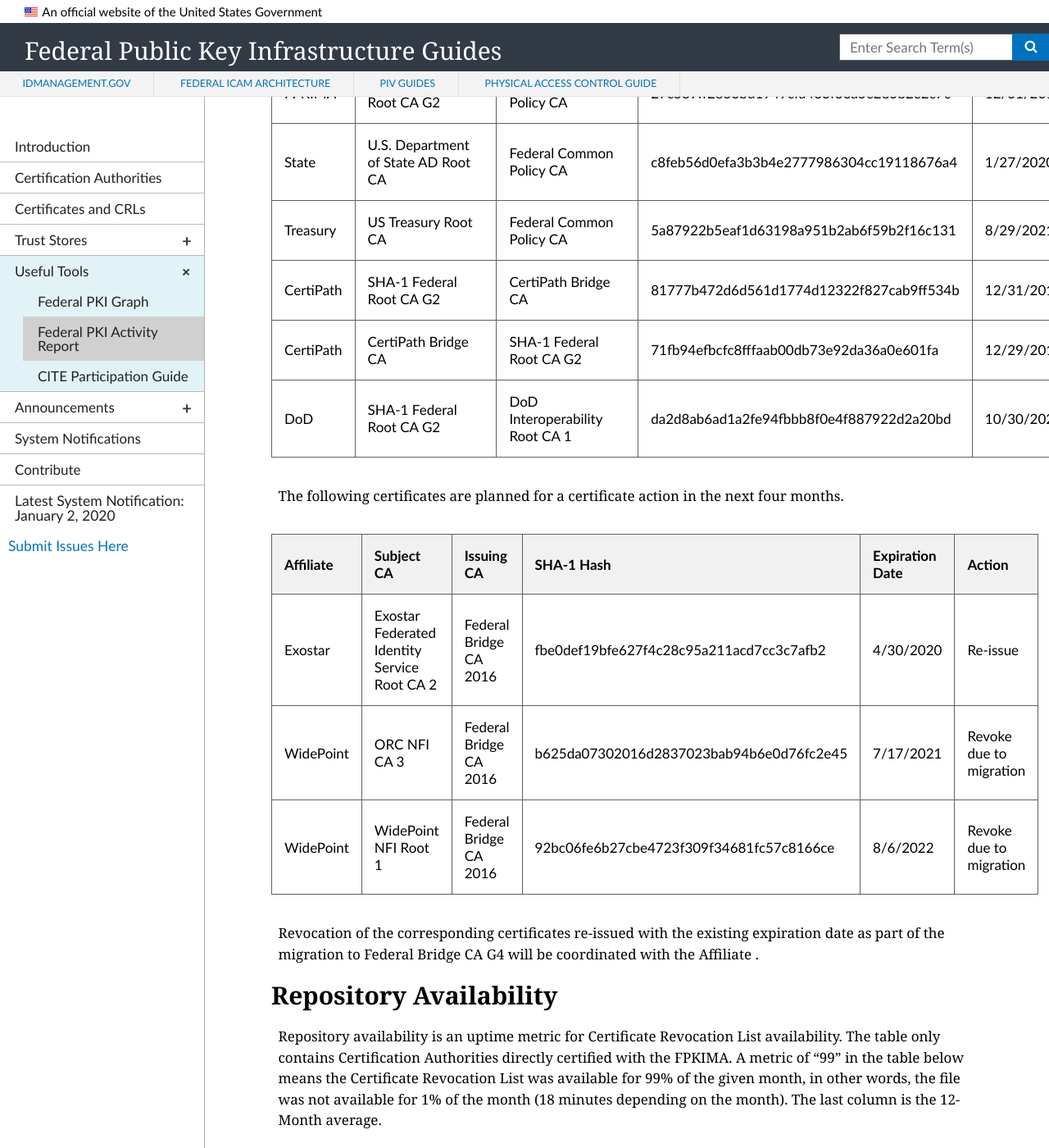
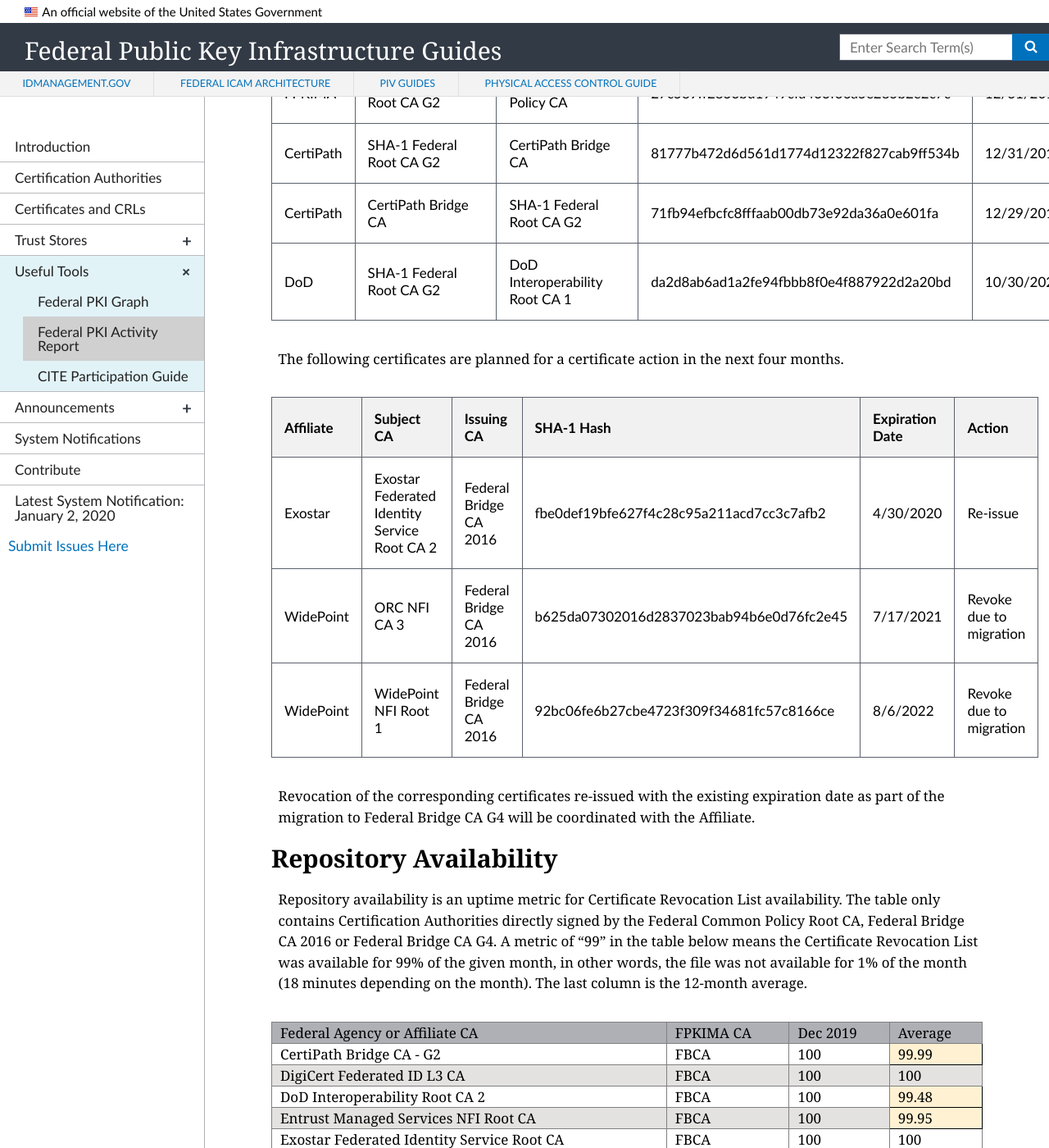
Before and after one commit to GSA/fpki-guides, a Jekyll site: the page built from _tools/03_fpki_activity_report.md, in a window 1280 px wide and 1400 px high, scrolled down 3645 px. Shown: the whole window at 82% size. Built offline with Jekyll 4.4.1, drawn with Linux system fonts in a browser that asks for light colours; nearby versions of some CDN libraries.

Commit message:
Updates for fpkiar
Do these updates make sense (removing Treasury and State from the removal table)?
I also suggest / made updates to the language under repository availability.

```diff
--- a/_tools/03_fpki_activity_report.md
+++ b/_tools/03_fpki_activity_report.md
@@ -55,8 +55,6 @@
 | USPTO	| USPTO_INTR_CA1	| Federal Bridge CA 2016	| 0704ea9633a45a9a39123bac28be01078c6bfd3a	| 12/15/2019 | Expired |
 | USPTO	| Federal Bridge CA 2016	| USPTO_INTR_CA1	| d8d860c11f216ad1fe07e15caf19b3083c83dbba	| 12/19/2019 | Expired |
 | FPKIMA	| SHA-1 Federal Root CA G2	| Federal Common Policy CA	| 27c589ff2853bd1949cfa433f36a5e285b2e2c7c	| 12/31/2019 | Expired |
-| State	| U.S. Department of State AD Root CA	| Federal Common Policy CA	| c8feb56d0efa3b3b4e2777986304cc19118676a4	| 1/27/2020 | Renewed |
-| Treasury	| US Treasury Root CA	| Federal Common Policy CA	| 5a87922b5eaf1d63198a951b2ab6f59b2f16c131	| 8/29/2021 | Renewed |
 | CertiPath	| SHA-1 Federal Root CA G2	| CertiPath Bridge CA |	81777b472d6d561d1774d12322f827cab9ff534b	| 12/31/2019 | Expired |
 | CertiPath	| CertiPath Bridge CA	| SHA-1 Federal Root CA G2	| 71fb94efbcfc8fffaab00db73e92da36a0e601fa	| 12/29/2019 | Expired |
 | DoD	| SHA-1 Federal Root CA G2	| DoD Interoperability Root CA 1	| da2d8ab6ad1a2fe94fbbb8f0e4f887922d2a20bd	| 10/30/2020 | Expired |
@@ -70,9 +68,9 @@
 | WidePoint | ORC NFI CA 3 | Federal Bridge CA 2016 | b625da07302016d2837023bab94b6e0d76fc2e45 | 7/17/2021 | Revoke due to migration |
 | WidePoint	| WidePoint NFI Root 1	| Federal Bridge CA 2016	| 92bc06fe6b27cbe4723f309f34681fc57c8166ce	| 8/6/2022 | Revoke due to migration |
 
-Revocation of the corresponding certificates re-issued with the existing expiration date as part of the migration to Federal Bridge CA G4  will be coordinated with the Affiliate .
+Revocation of the corresponding certificates re-issued with the existing expiration date as part of the migration to Federal Bridge CA G4 will be coordinated with the Affiliate.
 
 ## Repository Availability
-Repository availability is an uptime metric for Certificate Revocation List availability. The table only contains Certification Authorities directly certified with the FPKIMA. A metric of "99" in the table below means the Certificate Revocation List was available for 99% of the given month, in other words, the file was not available for 1% of the month (18 minutes depending on the month). The last column is the 12-Month average.
+Repository availability is an uptime metric for Certificate Revocation List availability. The table only contains Certification Authorities directly signed by the Federal Common Policy Root CA, Federal Bridge CA 2016 or Federal Bridge CA G4. A metric of "99" in the table below means the Certificate Revocation List was available for 99% of the given month, in other words, the file was not available for 1% of the month (18 minutes depending on the month). The last column is the 12-month average.
 
 {% include fpkiar-repo-table.html %}
```
